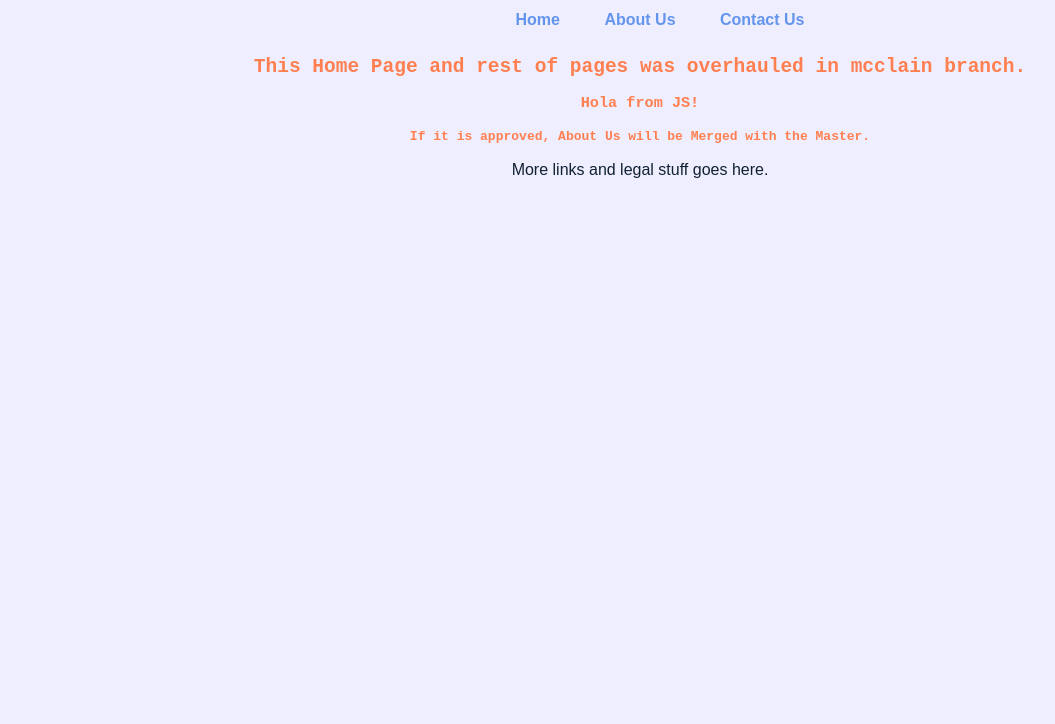
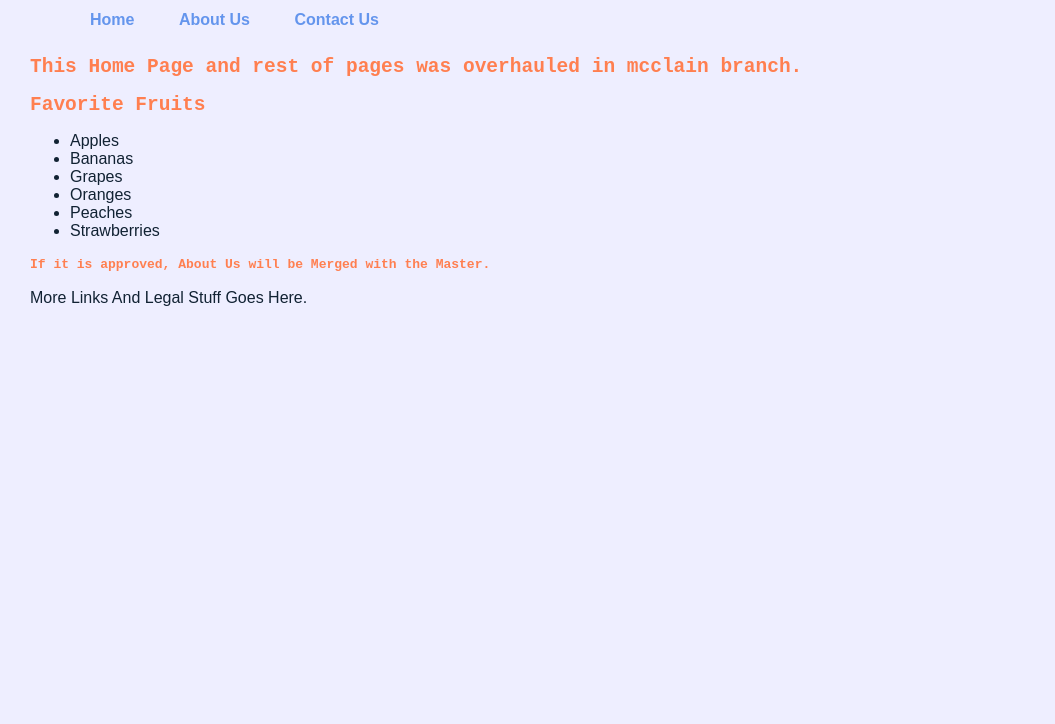
Before and after one commit to brianmccln/gitdemo3, a plain HTML site: page index.html in a window 1280 px wide. Shown: the part 76-800 px from the top of the page, without its empty margins (0-1055 px from the left). Drawn offline with Linux system fonts and the light colour scheme.

Commit message:
add fruit list

```diff
--- a/css/styles.css
+++ b/css/styles.css
@@ -3,7 +3,7 @@ body {
     color: #123;
     margin: 30px;
     font-family: sans-serif;
-    text-align: center;
+    /* text-align: center; */
 }
 
 h1, h2, h3, h4 {
--- a/index.html
+++ b/index.html
@@ -27,12 +27,24 @@
 
     <main>
         <h2>This Home Page and rest of pages was overhauled in mcclain branch.</h2>
-        <h3>JS output here</h3>
+        <!-- <h3>JS output here</h3> -->
+
+        <!-- View -> Command Palette -> type Sort -> Click Sort Desc Order -> Hit Enter -->
+        <h2>Favorite Fruits</h2>
+        <ul>
+            <li>Apples</li>
+            <li>Bananas</li>
+            <li>Grapes</li>
+            <li>Oranges</li>
+            <li>Peaches</li>
+            <li>Strawberries</li>
+        </ul>
+
         <h4>If it is approved, About Us will be Merged with the Master.</h4>
     </main>
 
     <footer>
-        More links and legal stuff goes here.
+        More Links And Legal Stuff Goes Here.
     </footer>
 
         <script src="js/script.js"></script>
```
